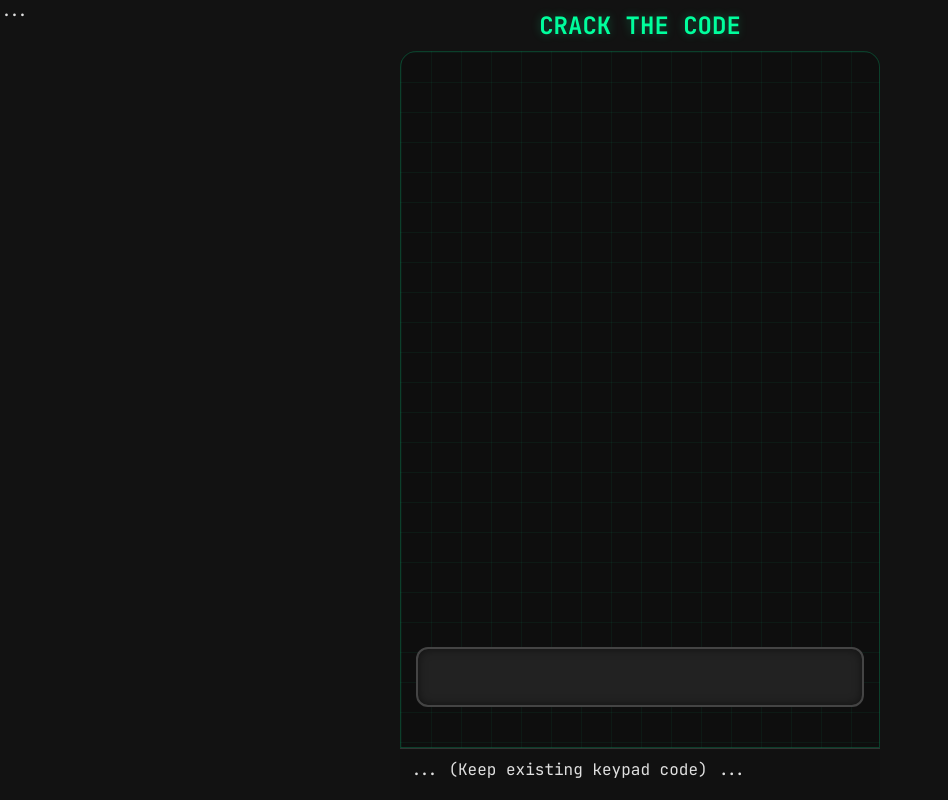
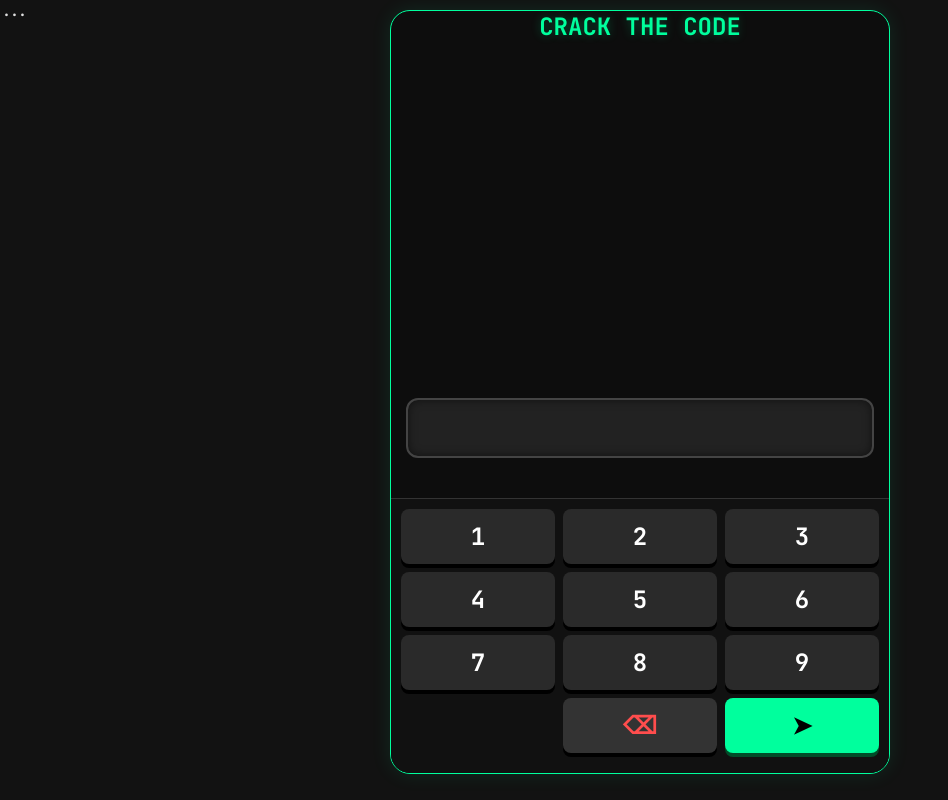
Before and after one commit to Shankha2005/Crack-The-Code-Game, a plain HTML site: page index.html in a window 1280 px wide. Both pictures are taken after a click on the button "👤 PLAY SINGLE". Shown: the whole page, without its empty margins (0-948 px from the left). Drawn offline with Linux system fonts and the light colour scheme.

Commit message:
Some changes

```diff
--- a/index.html
+++ b/index.html
@@ -83,8 +83,28 @@
             </div>
         </section>
 
-        <div id="custom-keypad" class="hidden">... (Keep existing keypad code) ...</div>
-        <div id="result-modal" class="modal hidden">... (Keep existing modal code) ...</div>
+        <div id="custom-keypad" class="hidden">
+    <div class="key-row">
+        <button class="key" onclick="pressKey(1)">1</button>
+        <button class="key" onclick="pressKey(2)">2</button>
+        <button class="key" onclick="pressKey(3)">3</button>
+    </div>
+    <div class="key-row">
+        <button class="key" onclick="pressKey(4)">4</button>
+        <button class="key" onclick="pressKey(5)">5</button>
+        <button class="key" onclick="pressKey(6)">6</button>
+    </div>
+    <div class="key-row">
+        <button class="key" onclick="pressKey(7)">7</button>
+        <button class="key" onclick="pressKey(8)">8</button>
+        <button class="key" onclick="pressKey(9)">9</button>
+    </div>
+    <div class="key-row">
+        <div class="key-spacer"></div>
+        <button class="key key-back" onclick="pressBackspace()">⌫</button>
+        <button class="key key-submit" onclick="submitCurrentInput()">➤</button>
+    </div>
+</div>
 
     </div>
     <script src="script.js"></script>
--- a/script.js
+++ b/script.js
@@ -325,3 +325,49 @@ function endGame(msg, p1s, p2s) {
     // Stop listening to DB
     if (roomListener) db.ref('rooms/' + gameState.roomID).off();
 }
+
+// ==========================================
+// --- NEW: BACK BUTTON HANDLING ---
+// ==========================================
+
+// 1. When the page first loads, save the "landing" state
+history.replaceState({step: 'landing'}, null, "");
+
+// 2. Listen for the Back Button press
+window.addEventListener('popstate', (event) => {
+    if (event.state && event.state.step) {
+        // If we have a saved step, go to it WITHOUT pushing new history
+        // (We manually toggle visibility to avoid loops)
+        _internalShowScreen(event.state.step);
+    } else {
+        // Default fallback
+        _internalShowScreen('landing');
+    }
+});
+
+// 3. Update showScreen to Push History
+// (REPLACE your existing showScreen function with this one)
+function showScreen(name) {
+    // Save this new screen to browser history so "Back" works
+    if (name !== 'landing') {
+        history.pushState({step: name}, null, "");
+    }
+    _internalShowScreen(name);
+}
+
+// Internal helper that just switches UI (doesn't mess with history)
+function _internalShowScreen(name) {
+    for (let s in screens) screens[s].classList.add('hidden');
+    screens[name].classList.remove('hidden');
+
+    gameState.step = name;
+
+    // Toggle Keypad Visibility
+    if (['landing', 'lobby'].includes(name)) {
+        keypad.classList.add('hidden');
+    } else {
+        keypad.classList.remove('hidden');
+        currentInput = "";
+        updateDisplay();
+    }
+}
--- a/style.css
+++ b/style.css
@@ -16,10 +16,12 @@ body {
     color: var(--text-main);
     display: flex;
     justify-content: center;
-    height: 100dvh; /* Dynamic height */
-    padding: 0;
+    /* Use 95% of screen height so there is a gap at top/bottom */
+    height: 98dvh;
+    padding: 10px; /* This creates the gap around the border */
     overflow: hidden;
     user-select: none;
+    align-items: center; /* Centers everything vertically */
 }
 
 .container {
@@ -27,10 +29,16 @@ body {
     max-width: 500px;
     display: flex;
     flex-direction: column;
-    height: 100%;
+    height: 100%; /* Fills the body space defined above */
     position: relative;
     z-index: 10;
-    padding: 10px 10px 0 10px;
+
+    /* Move the Border HERE so it wraps the whole app */
+    border: 1px solid var(--accent);
+    border-radius: 20px; /* Round the corners */
+    background: rgba(10, 10, 10, 0.6); /* Slightly dark background inside border */
+    box-shadow: 0 0 20px rgba(0, 255, 157, 0.1);
+    overflow: hidden; /* Keeps content inside the rounded corners */
 }
 
 header { text-align: center; margin-bottom: 10px; flex-shrink: 0; }
@@ -41,18 +49,11 @@ header h1 { color: var(--accent); font-size: 1.5rem; text-shadow: 0 0 10px rgba(
     flex-grow: 1;
     display: flex;
     flex-direction: column;
-    background-color: rgba(15, 15, 15, 0.85);
-    background-image:
-        linear-gradient(rgba(0, 255, 157, 0.05) 1px, transparent 1px),
-        linear-gradient(90deg, rgba(0, 255, 157, 0.05) 1px, transparent 1px);
-    background-size: 30px 30px;
-    backdrop-filter: blur(10px);
-    border: 1px solid rgba(0, 255, 157, 0.2);
-    border-radius: 16px 16px 0 0; /* Bottom corners flat for keypad connection */
+    background: transparent; /* Container handles background now */
+    border: none; /* Container handles border now */
+    border-radius: 0;
     padding: 15px;
-    overflow: hidden;
-    position: relative;
-    margin-bottom: 0; /* Connects to keypad */
+    overflow-y: auto; /* Connects to keypad */
 }
 
 .hidden { display: none !important; }
```
